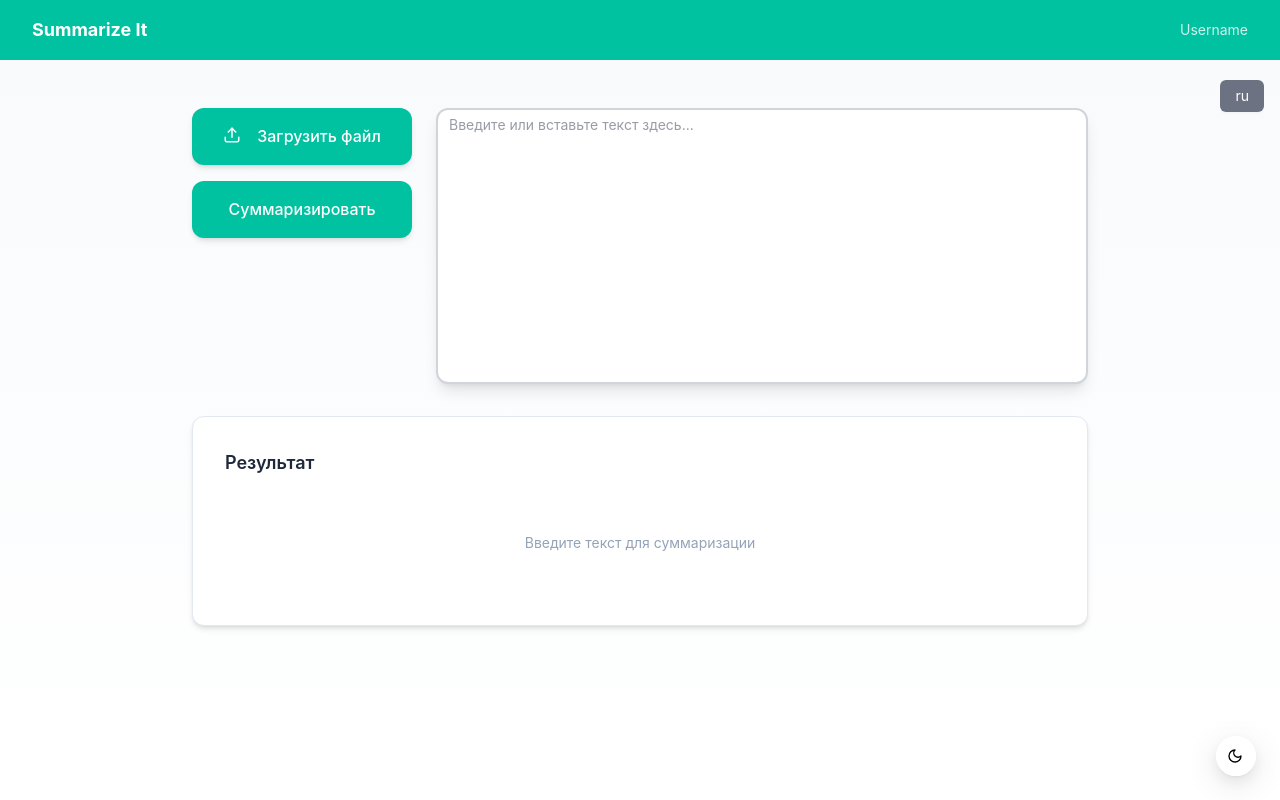
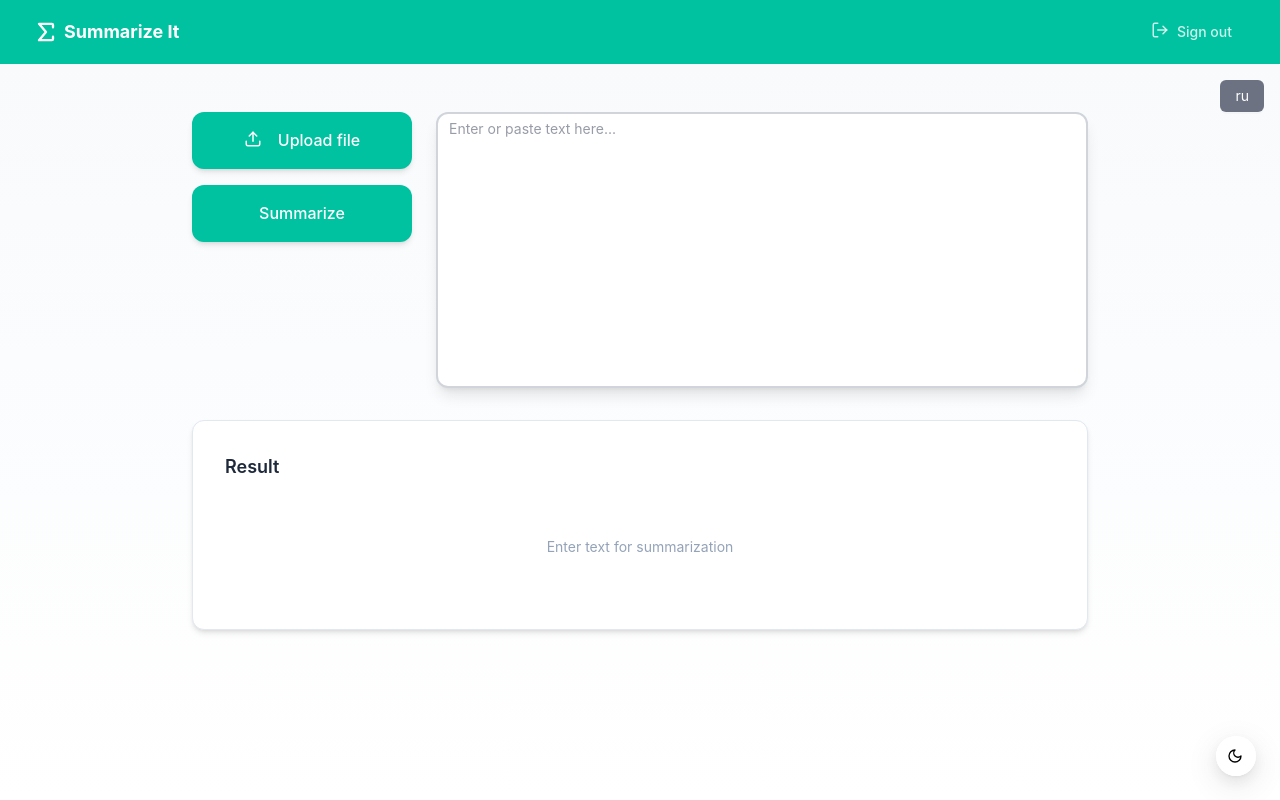
Before and after one commit to aivanns/docs_summary, a Next.js app: page /summary in a window 1280 px wide. Built offline with nearby package versions, Linux system fonts and the light colour scheme; no server answers.

Commit message:
обновил хеадер

```diff
--- a/package.json
+++ b/package.json
@@ -22,6 +22,7 @@
     "next": "15.0.1",
     "react": "18.2.0",
     "react-dom": "18.2.0",
+    "react-icons": "^5.3.0",
     "socket.io-client": "^4.8.1",
     "tailwind-merge": "^2.3.0",
     "zod": "^3.23.8",
--- a/src/entities/session/model/session-store.ts
+++ b/src/entities/session/model/session-store.ts
@@ -64,5 +64,6 @@ export const useSessionStore = create<SessionState>((set) => ({
     }
     await fetch("/api/auth/remove-token", { method: "POST" });
     set({ isAuthenticated: false });
+    window.location.href = '/auth';
   },
 }));
--- a/src/features/summary/api/summary-api.ts
+++ b/src/features/summary/api/summary-api.ts
@@ -1,5 +1,6 @@
 import { apiRequest } from "@/shared/api";
 
 export const SummaryApi = {
+  getSelf: () => apiRequest.get('/users/me'),
   summarize: (text: string) => apiRequest.post('/summarizer/text', { text }),
 };
--- a/src/features/summary/ui/summary-header.tsx
+++ b/src/features/summary/ui/summary-header.tsx
@@ -1,6 +1,25 @@
+"use client";
+
 import { cn } from "@/shared/utils/lib/cn";
+import { useEffect, useState } from "react";
+import { SummaryApi } from "../api/summary-api";
+import { TbSum } from "react-icons/tb";
+import { Button, Tooltip } from "antd";
+import { LogOut } from "lucide-react";
+import { useSessionStore } from "@/entities/session";
+import { useTranslations } from "@/shared/hooks/use-translations";
 
 const SummaryHeader = ({ className }: { className?: string }) => {
+  const [username, setUsername] = useState<string | null>(null);
+  const { logout } = useSessionStore();
+  const t = useTranslations();
+
+  useEffect(() => {
+    SummaryApi.getSelf()
+      .then((data) => setUsername(data.data.username))
+      .catch(() => setUsername(null));
+  }, []);
+
   return <div className={cn(
     "flex justify-between items-center",
     "bg-primary dark:bg-dark-surface",
@@ -11,8 +30,32 @@ const SummaryHeader = ({ className }: { className?: string }) => {
     className
     )}
   >
-    <div className="text-lg font-bold text-white dark:text-white">Summarize It</div>
-    <div className="text-white/80 dark:text-gray-400">Username</div>
+    <div className="flex items-center gap-1">
+      <TbSum size={28} className="text-white"/>
+      <div className="text-lg font-bold text-white dark:text-white">Summarize It</div>
+    </div>
+    <div className="flex items-center gap-4">
+      <div className="text-white/80 dark:text-gray-400 font-medium">{username}</div>
+      <Tooltip title={t.summary.logout.tooltip}>
+        <Button
+          onClick={logout}
+          type="text"
+          icon={<LogOut size={18} />}
+          className={cn(
+            "flex items-center gap-2",
+            "text-white/80 hover:text-white",
+            "dark:text-gray-400 dark:hover:text-white",
+            "font-medium",
+            "transition-all duration-200",
+            "hover:scale-105",
+            "hover:bg-white/10",
+            "dark:hover:bg-gray-800"
+          )}
+        >
+          {t.summary.logout.button}
+        </Button>
+      </Tooltip>
+    </div>
   </div>;
 };
 
--- a/src/features/summary/ui/summary-ui.tsx
+++ b/src/features/summary/ui/summary-ui.tsx
@@ -6,6 +6,7 @@ import { useState, useEffect } from "react";
 import { Upload } from "lucide-react";
 import { useSocketContext } from '@/shared/providers/socket-provider';
 import { SummaryApi } from "../api/summary-api";
+import { useTranslations } from "@/shared/hooks/use-translations";
 
 export const Summary = ({ className }: { className?: string }) => {
   const { TextArea } = Input;
@@ -13,7 +14,8 @@ export const Summary = ({ className }: { className?: string }) => {
   const [summary, setSummary] = useState<string | null>(null);
   const [position, setPosition] = useState<number | null>(null);
   const [isLoading, setIsLoading] = useState(false);
-  const { emit, on, off } = useSocketContext();
+  const { on, off } = useSocketContext();
+  const t = useTranslations();
 
   useEffect(() => {
     const handleSummary = (data: any) => {
@@ -76,7 +78,7 @@ export const Summary = ({ className }: { className?: string }) => {
     <div className={cn(
       "flex flex-col items-center",
       "bg-gradient-to-b from-slate-50 to-white dark:from-dark-surface dark:to-dark-lighter",
-      "w-full h-full",
+      "w-full h-auto",
       "px-8 md:px-24 py-12",
       "transition-all duration-300",
       className
@@ -99,7 +101,7 @@ export const Summary = ({ className }: { className?: string }) => {
               )}
               onClick={() => document.getElementById('fileInput')?.click()}
             >
-              <span className="ml-2 font-medium">Загрузить файл</span>
+              <span className="ml-2 font-medium">{t.summary.uploadFile}</span>
             </Button>
             <input
               id="fileInput"
@@ -122,12 +124,12 @@ export const Summary = ({ className }: { className?: string }) => {
               )}
               onClick={handleSummarize}
             >
-              <span className="font-medium">Суммаризировать</span>
+              <span className="font-medium">{t.summary.summarize}</span>
             </Button>
           </div>
           <div className="flex-1">
             <TextArea
-                placeholder="Введите или вставьте текст здесь..."
+              placeholder={t.summary.placeholder}
               autoSize={{ minRows: 12, maxRows: 16 }}
               className={cn(
                 "flex-1 resize-none",
@@ -156,7 +158,7 @@ export const Summary = ({ className }: { className?: string }) => {
         )}>
           <div className="flex justify-between items-center mb-4">
             <h3 className="text-lg font-semibold text-slate-800 dark:text-gray-100">
-              Результат
+              {t.summary.result}
             </h3>
           </div>
 
@@ -171,7 +173,7 @@ export const Summary = ({ className }: { className?: string }) => {
               </div>
             ) : (
               <div className="flex items-center justify-center h-[100px] text-slate-400 dark:text-gray-500">
-                Введите текст для суммаризации
+                {t.summary.enterText}
               </div>
             )}
           </div>
@@ -182,7 +184,7 @@ export const Summary = ({ className }: { className?: string }) => {
           <span className="loader" />
           {position !== null && (
             <span className="ml-2 mt-2 text-sm text-slate-500 dark:text-gray-400">
-              Ваша позиция в очереди: {position}
+              {t.summary.queuePosition} {position}
             </span>
           )}
         </div>
--- a/src/shared/i18n/locales/en.ts
+++ b/src/shared/i18n/locales/en.ts
@@ -38,4 +38,17 @@ export const en = {
     password: "Password must be at least 6 characters",
     required: "This field is required",
   },
+  summary: {
+    title: "Summarizer",
+    uploadFile: "Upload file",
+    summarize: "Summarize",
+    placeholder: "Enter or paste text here...",
+    result: "Result",
+    enterText: "Enter text for summarization",
+    queuePosition: "Your position in queue:",
+    logout: {
+      button: "Sign out",
+      tooltip: "Sign out from system"
+    }
+  },
 };
--- a/src/shared/i18n/locales/ru.ts
+++ b/src/shared/i18n/locales/ru.ts
@@ -37,4 +37,17 @@ export const ru = {
     password: "Пароль должен содержать минимум 6 символов",
     required: "Обязательное поле",
   },
+  summary: {
+    title: "Суммаризатор",
+    uploadFile: "Загрузить файл",
+    summarize: "Суммаризировать",
+    placeholder: "Введите или вставьте текст здесь...",
+    result: "Результат",
+    enterText: "Введите текст для суммаризации",
+    queuePosition: "Ваша позиция в очереди:",
+    logout: {
+      button: "Выйти из аккаунта",
+      tooltip: "Выйти из системы"
+    }
+  },
 };
```
Also changed, not shown: 1 other file (tests, documents, lock files or other folders). Lines whose indentation alone changed are shown as unchanged.
